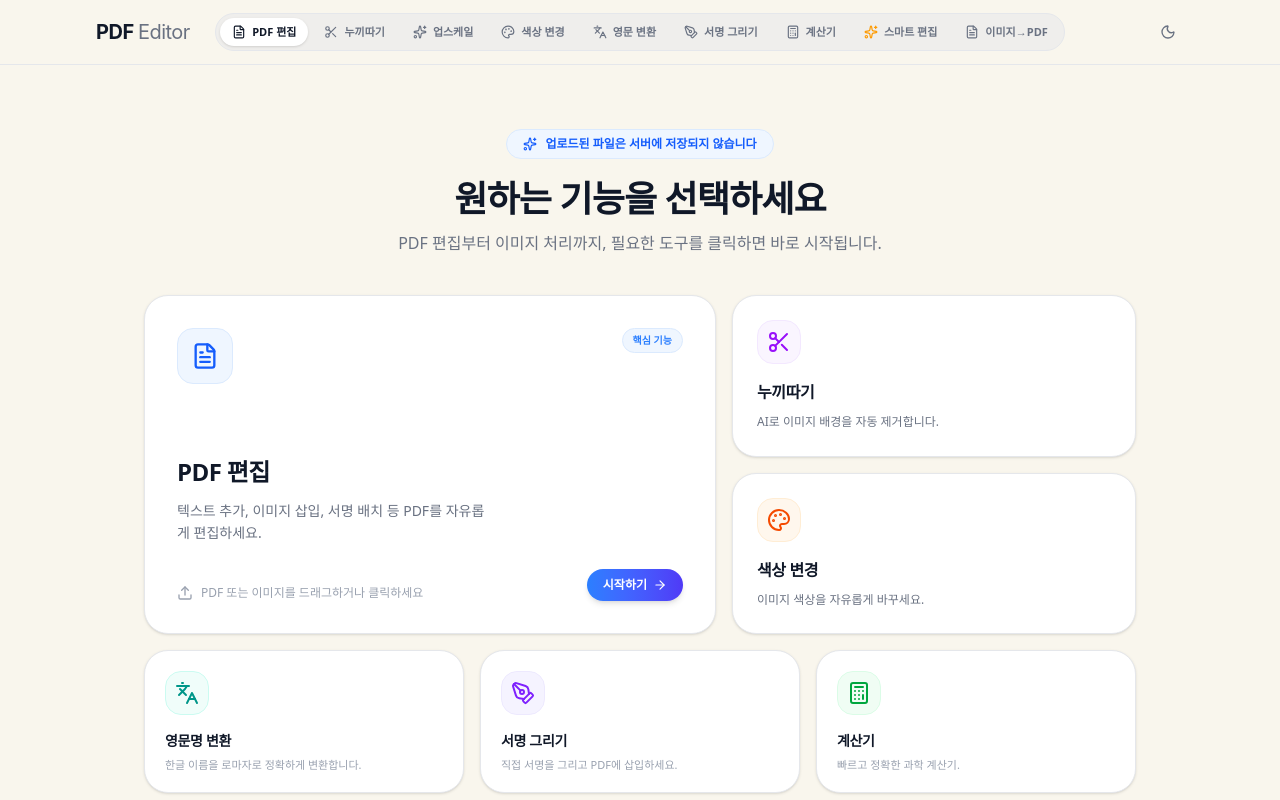
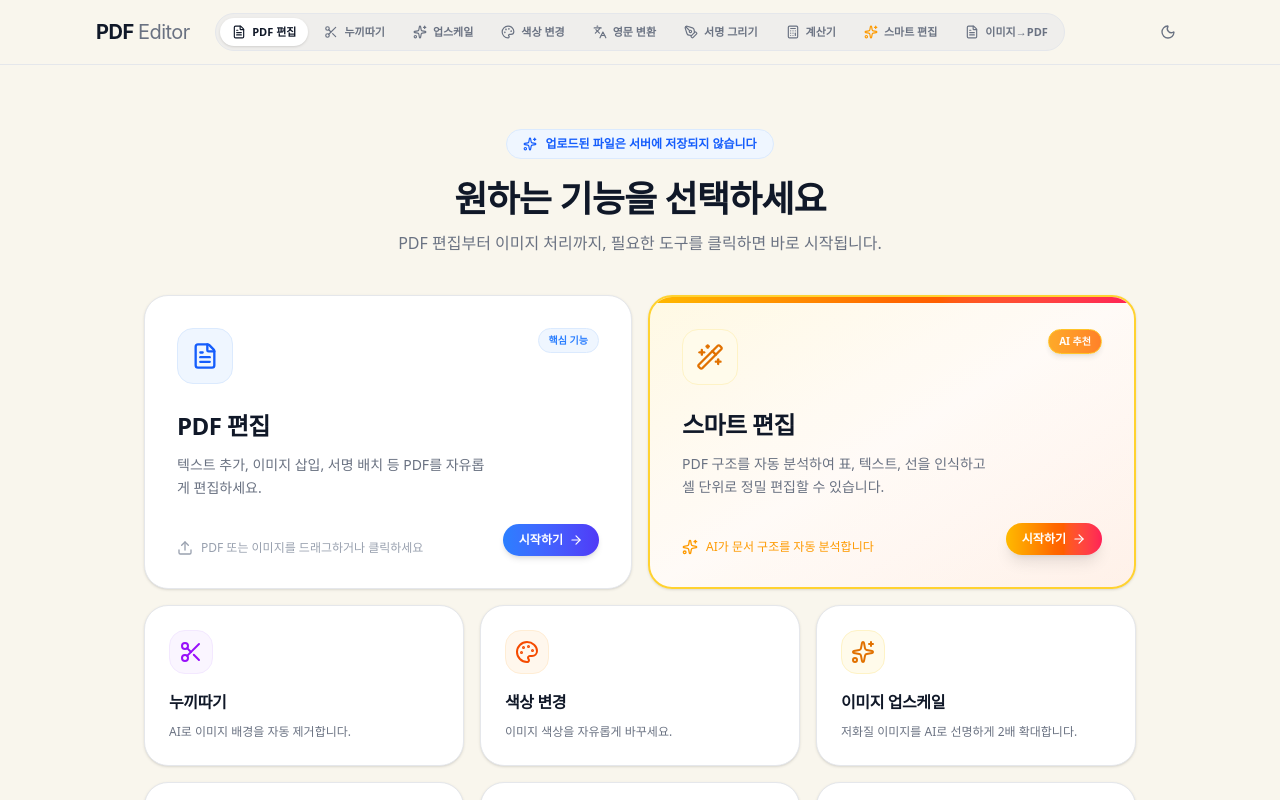
Before and after one commit to udd43/pdf-editor, a React (Vite) app: page / in a window 1280 px wide. Shown: the top 800 px of the page. Built offline with nearby package versions, Linux system fonts and the light colour scheme.

Commit message:
feat: 스마트 편집을 메인 벤토 그리드에 featured 사이즈로 추가 및 강조

```diff
--- a/src/components/HomeGrid.tsx
+++ b/src/components/HomeGrid.tsx
@@ -17,6 +17,7 @@ import {
   ArrowRight,
   Sparkles,
   ChevronRight,
+  Wand2,
 } from "lucide-react";
 import { PDFDocument } from "pdf-lib";
 import toast from "react-hot-toast";
@@ -96,6 +97,17 @@ export default function HomeGrid({
       badge: "핵심 기능",
     },
     {
+      id: "smartpdf",
+      title: "스마트 편집",
+      description: "PDF 구조를 자동 분석하여 표, 텍스트, 선을 인식하고 셀 단위로 정밀 편집할 수 있습니다.",
+      icon: <Wand2 className="w-7 h-7" />,
+      accent: "from-amber-400 via-orange-500 to-rose-500",
+      iconBg: "bg-amber-50 text-amber-600 border-amber-100",
+      iconBgDark: "dark:bg-amber-900/30 dark:text-amber-400 dark:border-amber-800",
+      action: "upload",
+      badge: "AI 추천",
+    },
+    {
       id: "upscale",
       title: "이미지 업스케일",
       description: "저화질 이미지를 AI로 선명하게 2배 확대합니다.",
@@ -173,7 +185,11 @@ export default function HomeGrid({
 
   const handleCardClick = useCallback((card: FeatureCardMeta) => {
     if (card.action === "upload") {
-      fileInputRef.current?.click();
+      if (card.id === "smartpdf") {
+        onTabSelect("smartpdf");
+      } else {
+        fileInputRef.current?.click();
+      }
     } else {
       onTabSelect(card.id);
     }
@@ -214,44 +230,60 @@ export default function HomeGrid({
 
       {/* Bento Grid */}
       <div className="grid gap-4" style={{ gridTemplateColumns: "repeat(12, 1fr)" }}>
+        {/* Row 1-2: PDF 편집 (xl) + 스마트 편집 (featured) */}
         <BentoCard card={card("pdf")} isHovered={hoveredCard === "pdf"} isDragging={isDragging === "pdf"}
           onMouseEnter={() => setHoveredCard("pdf")} onMouseLeave={() => setHoveredCard(null)}
           onClick={() => handleCardClick(card("pdf"))}
           onDragOver={(e) => { e.preventDefault(); setIsDragging("pdf"); }}
           onDragLeave={() => setIsDragging(null)}
           onDrop={(e) => { e.preventDefault(); setIsDragging(null); const f = e.dataTransfer.files[0]; if (f) processFile(f); }}
-          style={{ gridColumn: "1 / 8", gridRow: "1 / 3" }} size="xl" />
+          style={{ gridColumn: "1 / 7", gridRow: "1 / 3" }} size="xl" />
 
+        <BentoCard card={card("smartpdf")} isHovered={hoveredCard === "smartpdf"} isDragging={false}
+          onMouseEnter={() => setHoveredCard("smartpdf")} onMouseLeave={() => setHoveredCard(null)}
+          onClick={() => handleCardClick(card("smartpdf"))}
+          onDragOver={() => {}} onDragLeave={() => {}} onDrop={() => {}}
+          style={{ gridColumn: "7 / 13", gridRow: "1 / 3" }} size="featured" />
+
+        {/* Row 3: 누끼따기 + 색상 변경 + 업스케일 */}
         <BentoCard card={card("bgremove")} isHovered={hoveredCard === "bgremove"} isDragging={false}
           onMouseEnter={() => setHoveredCard("bgremove")} onMouseLeave={() => setHoveredCard(null)}
           onClick={() => handleCardClick(card("bgremove"))}
           onDragOver={() => {}} onDragLeave={() => {}} onDrop={() => {}}
-          style={{ gridColumn: "8 / 13", gridRow: "1 / 2" }} size="md" />
+          style={{ gridColumn: "1 / 5", gridRow: "3 / 4" }} size="md" />
 
         <BentoCard card={card("colorize")} isHovered={hoveredCard === "colorize"} isDragging={false}
           onMouseEnter={() => setHoveredCard("colorize")} onMouseLeave={() => setHoveredCard(null)}
           onClick={() => handleCardClick(card("colorize"))}
           onDragOver={() => {}} onDragLeave={() => {}} onDrop={() => {}}
-          style={{ gridColumn: "8 / 13", gridRow: "2 / 3" }} size="md" />
+          style={{ gridColumn: "5 / 9", gridRow: "3 / 4" }} size="md" />
 
+        <BentoCard card={card("upscale")} isHovered={hoveredCard === "upscale"} isDragging={false}
+          onMouseEnter={() => setHoveredCard("upscale")} onMouseLeave={() => setHoveredCard(null)}
+          onClick={() => handleCardClick(card("upscale"))}
+          onDragOver={() => {}} onDragLeave={() => {}} onDrop={() => {}}
+          style={{ gridColumn: "9 / 13", gridRow: "3 / 4" }} size="md" />
+
+        {/* Row 4: 영문명 변환 + 서명 그리기 + 계산기 */}
         <BentoCard card={card("romanize")} isHovered={hoveredCard === "romanize"} isDragging={false}
           onMouseEnter={() => setHoveredCard("romanize")} onMouseLeave={() => setHoveredCard(null)}
           onClick={() => handleCardClick(card("romanize"))}
           onDragOver={() => {}} onDragLeave={() => {}} onDrop={() => {}}
-          style={{ gridColumn: "1 / 5", gridRow: "3 / 4" }} size="sm" />
+          style={{ gridColumn: "1 / 5", gridRow: "4 / 5" }} size="sm" />
 
         <BentoCard card={card("signature")} isHovered={hoveredCard === "signature"} isDragging={false}
           onMouseEnter={() => setHoveredCard("signature")} onMouseLeave={() => setHoveredCard(null)}
           onClick={() => handleCardClick(card("signature"))}
           onDragOver={() => {}} onDragLeave={() => {}} onDrop={() => {}}
-          style={{ gridColumn: "5 / 9", gridRow: "3 / 4" }} size="sm" />
+          style={{ gridColumn: "5 / 9", gridRow: "4 / 5" }} size="sm" />
 
         <BentoCard card={card("calculator")} isHovered={hoveredCard === "calculator"} isDragging={false}
           onMouseEnter={() => setHoveredCard("calculator")} onMouseLeave={() => setHoveredCard(null)}
           onClick={() => handleCardClick(card("calculator"))}
           onDragOver={() => {}} onDragLeave={() => {}} onDrop={() => {}}
-          style={{ gridColumn: "9 / 13", gridRow: "3 / 4" }} size="sm" />
+          style={{ gridColumn: "9 / 13", gridRow: "4 / 5" }} size="sm" />
 
+        {/* Row 5: 이미지 → PDF */}
         <BentoCard card={{
             id: "img2pdf", title: "이미지 → PDF", description: "여러 장의 PNG/JPEG 이미지를 하나의 PDF로 병합합니다.",
             icon: <FileText className="w-6 h-6" />, accent: "from-blue-400 to-cyan-500",
@@ -261,14 +293,14 @@ export default function HomeGrid({
           onMouseEnter={() => setHoveredCard("img2pdf")} onMouseLeave={() => setHoveredCard(null)}
           onClick={() => onTabSelect("img2pdf")}
           onDragOver={() => {}} onDragLeave={() => {}} onDrop={() => {}}
-          style={{ gridColumn: "1 / 13", gridRow: "4 / 5" }} size="sm" />
+          style={{ gridColumn: "1 / 13", gridRow: "5 / 6" }} size="sm" />
 
         {isSecretMode && (
           <BentoCard card={card("corporate")} isHovered={hoveredCard === "corporate"} isDragging={false}
             onMouseEnter={() => setHoveredCard("corporate")} onMouseLeave={() => setHoveredCard(null)}
             onClick={() => handleCardClick(card("corporate"))}
             onDragOver={() => {}} onDragLeave={() => {}} onDrop={() => {}}
-            style={{ gridColumn: "1 / 13", gridRow: "5 / 6" }} size="sm" />
+            style={{ gridColumn: "1 / 13", gridRow: "6 / 7" }} size="sm" />
         )}
       </div>
 
@@ -293,11 +325,12 @@ interface BentoCardProps {
   onDragLeave: () => void;
   onDrop: (e: React.DragEvent) => void;
   style: React.CSSProperties;
-  size: "xl" | "md" | "sm";
+  size: "xl" | "featured" | "md" | "sm";
 }
 
 function BentoCard({ card, isHovered, isDragging, onMouseEnter, onMouseLeave, onClick, onDragOver, onDragLeave, onDrop, style, size }: BentoCardProps) {
   const isXL = size === "xl";
+  const isFeatured = size === "featured";
   const isMd = size === "md";
   const isSm = size === "sm";
 
@@ -305,12 +338,13 @@ function BentoCard({ card, isHovered, isDragging, onMouseEnter, onMouseLeave, on
     <div
       style={style}
       className={`
-        relative group rounded-3xl border cursor-pointer overflow-hidden select-none
+        relative group rounded-3xl cursor-pointer overflow-hidden select-none
         transition-all duration-300 ease-out
         ${isHovered ? "shadow-2xl -translate-y-1 scale-[1.01]" : "shadow-sm hover:shadow-lg"}
-        ${isDragging ? "ring-4 ring-blue-400 ring-offset-2 scale-[1.02] border-blue-300 dark:border-blue-700" : "border-gray-200 dark:border-gray-700/80"}
-        bg-white dark:bg-gray-800/90
-        ${isXL ? "min-h-[280px]" : isMd ? "min-h-[130px]" : "min-h-[110px]"}
+        ${isDragging ? "ring-4 ring-blue-400 ring-offset-2 scale-[1.02] border-blue-300 dark:border-blue-700" : ""}
+        ${isFeatured ? "border-2 border-amber-300 dark:border-amber-600" : "border border-gray-200 dark:border-gray-700/80"}
+        ${isFeatured ? "bg-gradient-to-br from-amber-50 via-white to-orange-50 dark:from-gray-800 dark:via-gray-800/95 dark:to-amber-950/30" : "bg-white dark:bg-gray-800/90"}
+        ${isXL || isFeatured ? "min-h-[280px]" : isMd ? "min-h-[130px]" : "min-h-[110px]"}
       `}
       onMouseEnter={onMouseEnter}
       onMouseLeave={onMouseLeave}
@@ -319,28 +353,36 @@ function BentoCard({ card, isHovered, isDragging, onMouseEnter, onMouseLeave, on
       onDragLeave={onDragLeave}
       onDrop={onDrop}
     >
+      {/* featured glow */}
+      {isFeatured && (
+        <div className={`absolute -inset-[1px] bg-gradient-to-br ${card.accent} rounded-3xl opacity-20 blur-sm transition-opacity duration-300 ${isHovered ? "opacity-40" : ""}`} style={{ zIndex: -1 }} />
+      )}
       {/* hover gradient */}
-      <div className={`absolute inset-0 bg-gradient-to-br ${card.accent} opacity-0 transition-opacity duration-300 ${isHovered ? "opacity-[0.06]" : ""} ${isDragging ? "opacity-[0.1]" : ""}`} />
+      <div className={`absolute inset-0 bg-gradient-to-br ${card.accent} opacity-0 transition-opacity duration-300 ${isHovered ? "opacity-[0.06]" : ""} ${isDragging ? "opacity-[0.1]" : ""} ${isFeatured && !isHovered ? "opacity-[0.03]" : ""}`} />
       {/* top color bar */}
-      <div className={`absolute top-0 left-0 right-0 h-1 bg-gradient-to-r ${card.accent} opacity-0 transition-opacity duration-300 ${isHovered || isDragging ? "opacity-100" : ""}`} />
+      <div className={`absolute top-0 left-0 right-0 bg-gradient-to-r ${card.accent} transition-opacity duration-300 ${isFeatured ? "h-1.5 opacity-100" : `h-1 ${isHovered || isDragging ? "opacity-100" : "opacity-0"}`}`} />
 
-      <div className={`relative h-full flex flex-col ${isXL ? "p-8" : isMd ? "p-6" : "p-5"}`}>
+      <div className={`relative h-full flex flex-col ${isXL || isFeatured ? "p-8" : isMd ? "p-6" : "p-5"}`}>
         {/* icon + badge */}
         <div className="flex items-start justify-between mb-auto">
-          <div className={`rounded-2xl border flex items-center justify-center transition-transform duration-300 ${isHovered ? "scale-110" : ""} ${card.iconBg} ${card.iconBgDark} ${isXL ? "w-14 h-14" : "w-11 h-11"}`}>
+          <div className={`rounded-2xl border flex items-center justify-center transition-transform duration-300 ${isHovered ? "scale-110" : ""} ${card.iconBg} ${card.iconBgDark} ${isXL || isFeatured ? "w-14 h-14" : "w-11 h-11"}`}>
             {card.icon}
           </div>
           {card.badge && (
-            <span className={`text-[10px] font-bold px-2.5 py-1 rounded-full border ${card.id === "corporate" ? "bg-red-50 dark:bg-red-900/30 text-red-500 dark:text-red-400 border-red-100 dark:border-red-800" : "bg-blue-50 dark:bg-blue-900/30 text-blue-500 dark:text-blue-400 border-blue-100 dark:border-blue-800"}`}>
+            <span className={`text-[10px] font-bold px-2.5 py-1 rounded-full border ${
+              card.id === "corporate" ? "bg-red-50 dark:bg-red-900/30 text-red-500 dark:text-red-400 border-red-100 dark:border-red-800"
+              : card.id === "smartpdf" ? "bg-gradient-to-r from-amber-500 to-orange-500 text-white border-amber-400 dark:border-amber-600 shadow-md animate-pulse"
+              : "bg-blue-50 dark:bg-blue-900/30 text-blue-500 dark:text-blue-400 border-blue-100 dark:border-blue-800"
+            }`}>
               {card.badge}
             </span>
           )}
         </div>
 
         {/* text */}
-        <div className={isXL ? "mt-6" : "mt-4"}>
-          <h3 className={`font-bold text-gray-900 dark:text-white tracking-tight ${isXL ? "text-2xl mb-3" : isMd ? "text-base mb-2" : "text-sm mb-1.5"}`}>{card.title}</h3>
-          {(isXL || isMd) && <p className={`text-gray-500 dark:text-gray-400 leading-relaxed ${isXL ? "text-sm max-w-xs" : "text-xs"}`}>{card.description}</p>}
+        <div className={isXL || isFeatured ? "mt-6" : "mt-4"}>
+          <h3 className={`font-bold text-gray-900 dark:text-white tracking-tight ${isXL || isFeatured ? "text-2xl mb-3" : isMd ? "text-base mb-2" : "text-sm mb-1.5"}`}>{card.title}</h3>
+          {(isXL || isFeatured || isMd) && <p className={`text-gray-500 dark:text-gray-400 leading-relaxed ${isXL || isFeatured ? "text-sm max-w-xs" : "text-xs"}`}>{card.description}</p>}
           {isSm && <p className="text-[11px] text-gray-400 dark:text-gray-500 leading-snug line-clamp-2">{card.description}</p>}
         </div>
 
@@ -360,8 +402,24 @@ function BentoCard({ card, isHovered, isDragging, onMouseEnter, onMouseLeave, on
           </div>
         )}
 
+        {/* Featured: CTA button */}
+        {isFeatured && (
+          <div className="mt-6 flex items-end justify-between">
+            <div className="flex items-center gap-2 text-xs text-amber-500 dark:text-amber-400">
+              <Sparkles className="w-4 h-4" />
+              <span>AI가 문서 구조를 자동 분석합니다</span>
+            </div>
+            <button
+              className={`flex items-center gap-1.5 px-4 py-2 rounded-full text-xs font-bold text-white bg-gradient-to-r ${card.accent} shadow-lg transition-all duration-200 hover:shadow-xl hover:scale-105 active:scale-95`}
+              onClick={(e) => { e.stopPropagation(); onClick(); }}
+            >
+              시작하기 <ArrowRight className="w-3.5 h-3.5" />
+            </button>
+          </div>
+        )}
+
         {/* MD/SM arrow */}
-        {!isXL && (
+        {!isXL && !isFeatured && (
           <div className={`absolute bottom-4 right-4 transition-all duration-300 ${isHovered ? "opacity-100 translate-x-0" : "opacity-0 -translate-x-2"}`}>
             <ChevronRight className="w-4 h-4 text-gray-400 dark:text-gray-500" />
           </div>
```
